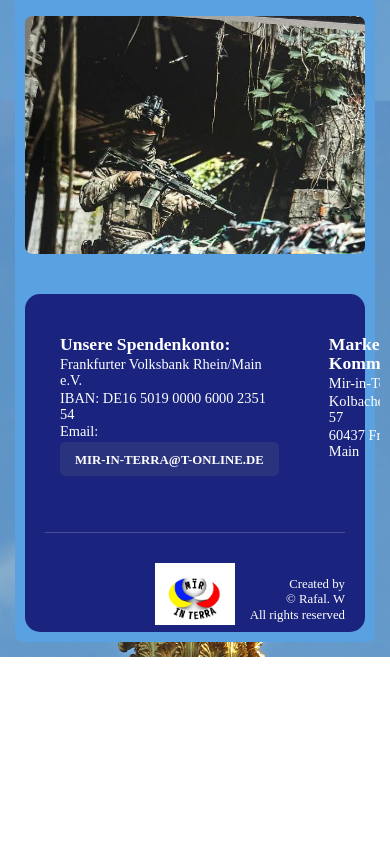
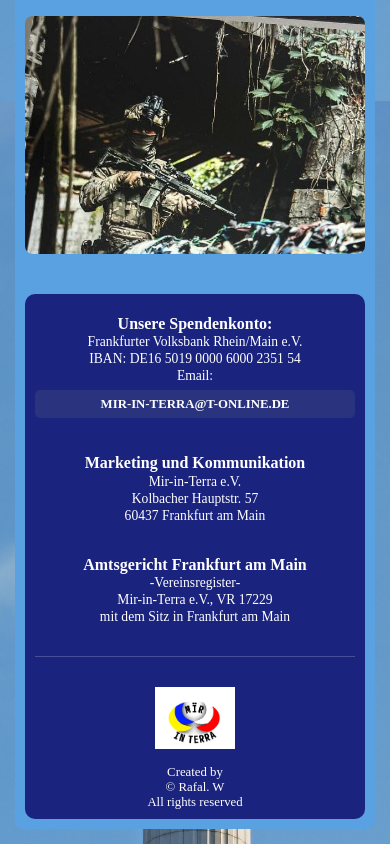
Before and after one commit to Rafal-wq/Found_1_0_1, a website built with Vite: page index.html in a window 390 px wide. Shown: the part 2431-3275 px from the top of the page. Before the commit the page ends 3088 px from the top, so only its background shows below. Built offline with nearby package versions, Linux system fonts and the light colour scheme.

Commit message:
Added support for mobile devices

```diff
--- a/src/styles/components/footer.css
+++ b/src/styles/components/footer.css
@@ -36,13 +36,6 @@ footer {
     line-height: 1.1;
 }
 
-.email-container a {
-    color: #ffffff;
-    text-decoration: none;
-    background: none;
-    padding: 0;
-}
-
 .email-container {
     background-color: #2a337e;
     padding: 8px 15px;
@@ -50,6 +43,13 @@ footer {
     display: inline-block;
     white-space: nowrap;
     margin-top: 1px;
+}
+
+.email-container a {
+    color: #ffffff;
+    text-decoration: none;
+    background: none;
+    padding: 0;
 }
 
 .footer-bottom {
@@ -65,15 +65,6 @@ footer {
 .logoFooter {
     width: 100px;
     margin: 0 auto;
-}
-
-.footer-bottom p {
-    color: #ffffff;
-    margin: 0;
-    padding: 0;
-    font-size: 0.8em;
-    line-height: 1.1;
-    text-align: right;
 }
 
 .footer-bottom-text {
@@ -94,3 +85,66 @@ footer {
     line-height: 1.1;
     text-align: right;
 }
+
+@media screen and (max-width: 768px) {
+    .footer-container {
+        flex-direction: column;
+        gap: 30px;
+    }
+
+    .footer-column {
+        text-align: center;
+        padding: 0;
+    }
+
+    .email-container {
+        display: block;
+        margin: 5px auto;
+        text-align: center;
+    }
+
+    footer {
+        padding: 30px 15px 60px;
+    }
+
+    .footer-bottom {
+        height: auto;
+        margin-top: 30px;
+    }
+
+    .logoFooter {
+        width: 80px;
+        margin-bottom: 5px;
+    }
+
+    .footer-bottom-text {
+        width: 100%;
+        right: 0;
+        text-align: center;
+        align-items: center;
+    }
+
+    .footer-bottom-text p {
+        text-align: center;
+    }
+}
+
+@media screen and (max-width: 480px) {
+    footer {
+        padding: 20px 10px 50px;
+        border-radius: 10px;
+    }
+
+    .footer-column h4 {
+        font-size: 1em;
+    }
+
+    .footer-column p {
+        font-size: 0.85em;
+    }
+
+    .email-container {
+        padding: 6px 10px;
+        font-size: 0.85em;
+    }
+}
```
